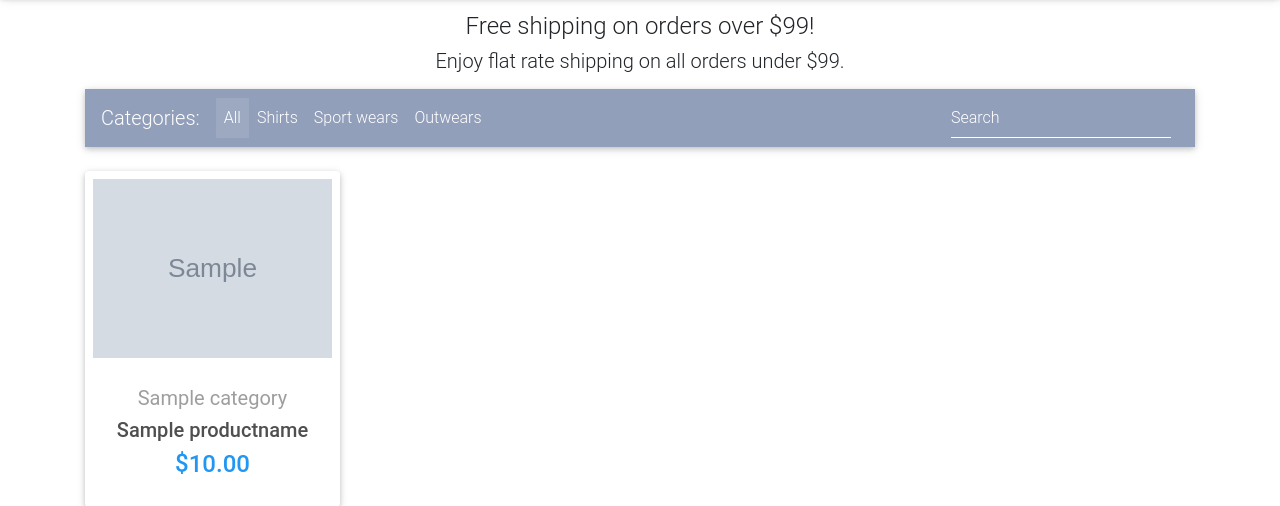
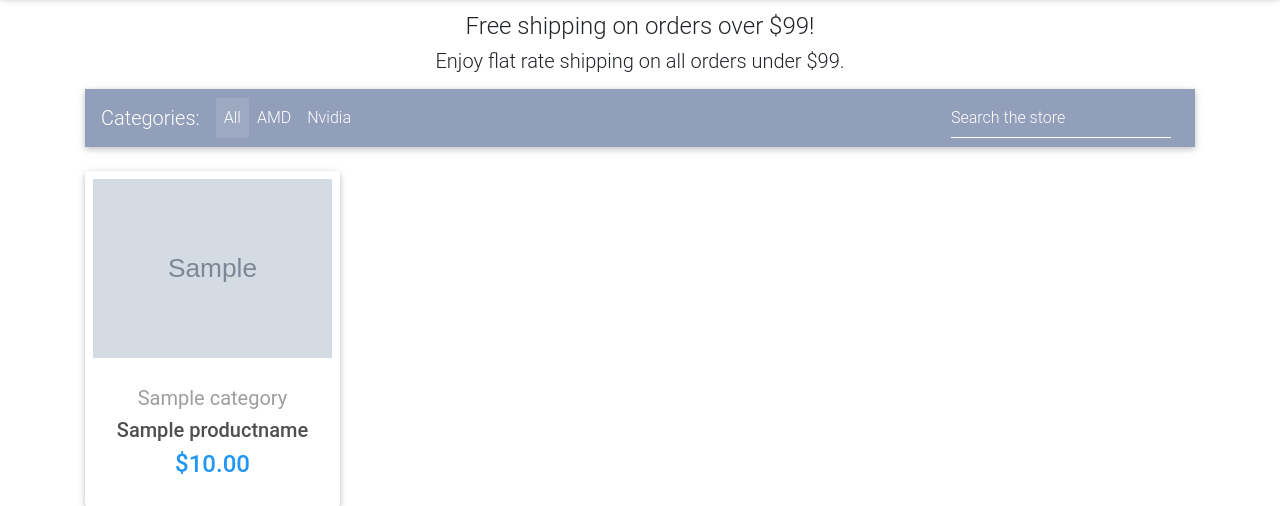
Before and after one commit to michaelhesch/ci-ms-4, a Django app: page /store/ in a window 1280 px wide. Shown: the part 65-571 px from the top of the page. Run offline with Django 3.2, Linux system fonts and the light colour scheme; tables that the repository leaves empty hold one stand-in row (values such as "Sample post"); grey boxes marked "Sample" are stand-in pictures; some libraries are stand-ins or nearby versions.

Commit message:
Refactor store view, add pagination, add search functionality and filtering by category, update template.

```diff
--- a/home/templates/home/store.html
+++ b/home/templates/home/store.html
@@ -27,33 +27,29 @@
   </button>
 
   <!-- Collapsible content -->
-  <div class="collapse navbar-collapse" id="basicExampleNav">
+  <div class="collapse navbar-collapse" id="store-nav">
     <!-- Links -->
     <ul class="navbar-nav mr-auto">
-      <li class="nav-item active">
-        <a class="nav-link" href="#">All
-          <span class="sr-only">(current)</span>
-        </a>
+      <li class="nav-item {% if current_category == None %}active{% endif %}">
+        <a class="nav-link" href="{% url 'home:store' %}">All</a>
       </li>
-      <li class="nav-item">
-        <a class="nav-link" href="#">Shirts</a>
+      <li class="nav-item {% if current_category == 'AMD' %}active{% endif %}">
+        <a class="nav-link" href="{% url 'home:store'%}?category=AMD">AMD</a>
       </li>
-      <li class="nav-item">
-        <a class="nav-link" href="#">Sport wears</a>
-      </li>
-      <li class="nav-item">
-        <a class="nav-link" href="#">Outwears</a>
+      <li class="nav-item {% if current_category == 'Nvidia' %}active{% endif %}">
+        <a class="nav-link" href="{% url 'home:store'%}?category=Nvidia">Nvidia</a>
       </li>
     </ul>
     <!-- Links -->
 
-    <form class="form-inline">
+    <form class="form-inline" method="GET" action="{% url 'home:store' %}">
       <div class="md-form my-0">
         <input
           class="form-control mr-sm-2"
           type="text"
-          placeholder="Search"
-          aria-label="Search"
+          name="q"
+          placeholder="Search the store"
+          aria-label="Search the store"
         />
       </div>
     </form>
@@ -64,10 +60,20 @@
 
 <!--Section: Products v.3-->
 <section class="text-center my-3 pt-2">
+  <div class="row">
+    <div class="col">
+    {% if search_term %}
+    <p>Search results for your search: '{{ search_term }}'</p>
+    {% endif %}
+    {% if current_category %}
+    <p>Store filtered for: '{{ current_category }}'</p>
+    {% endif %}
+    </div>
+  </div>
     <!--Grid row-->
     <div class="row wow fadeIn">
         <!--Grid column-->
-        {% for product in object_list %}
+        {% for product in products %}
         <div class="col-lg-3 col-md-6 mb-4">
             <!--Card-->
             <div class="card" style="height: 100%;">
@@ -92,7 +98,7 @@
                         alt="Default product image"
                     />
                 {% endif %}
-                    <a href="{{ product.get_absolute_url }}">
+                    <a href="{% url 'product:product_detail' slug=product.slug %}">
                         <div class="mask rgba-white-slight"></div>
                     </a>
                 </div>
@@ -106,7 +112,7 @@
                     </a>
                     <h5>
                         <strong>
-                        <a href="{{ product.get_absolute_url }}" class="dark-grey-text"> {{ product.product_name }}
+                        <a href="{% url 'product:product_detail' slug=product.slug %}" class="dark-grey-text"> {{ product.product_name }}
                         </a>
                         </strong>
                     </h5>
@@ -126,7 +132,7 @@
 <!--Section: Products v.3-->
 
 <!--Pagination-->
-{% if is_paginated %}
+{% if page_obj %}
 <nav class="d-flex justify-content-center wow fadeIn">
   <ul class="pagination pg-blue">
     <!--Arrow left-->
@@ -156,7 +162,6 @@
         <a class="page-link" href="?page={{ page_obj.next_page_number }}">{{ page_obj.next_page_number }}</a>
         </li>
     {% endif %}
-
     <!-- Arrow right -->
     {% if page_obj.has_next %}
         <li class="page-item">
--- a/home/urls.py
+++ b/home/urls.py
@@ -1,7 +1,7 @@
 from django.urls import path
 from .views import (
     HomeView,
-    StoreView,
+    products_store,
 )
 
 
@@ -9,5 +9,5 @@ app_name = 'home'
 
 urlpatterns = [
     path('', HomeView.as_view(), name='home'),
-    path('store/', StoreView.as_view(), name='store'),
+    path('store/', products_store, name='store'),
 ]
--- a/home/views.py
+++ b/home/views.py
@@ -1,14 +1,69 @@
-from django.shortcuts import render
+from django.contrib import messages
+from django.shortcuts import render, redirect, reverse
+from django.core.paginator import Paginator
+from django.db.models import Q
 from django.views.generic import ListView
-from product.models import Product
+from product.models import Product, Category
+
 
 class HomeView(ListView):
     model = Product
-    paginate_by = 8
     template_name='index.html'
 
 
-class StoreView(ListView):
-    model = Product
-    paginate_by = 8
-    template_name='store.html'
+def products_store(request):
+    products = Product.objects.all()
+    # Variables for searching and filtering store page
+    query = None
+    category = None
+    page_obj = None
+
+    if request.GET:
+        # Logic to filter the store page by GPU type (category)
+        if 'category' in request.GET:
+            category = request.GET['category'].split(',')
+            products = products.filter(category__category_name__in=category)
+            category = Category.objects.get(category_name__in=category)
+            if len(list(products)) > 8:
+                # Configure pagination for store page
+                paginator = Paginator(products, 8)
+                # Retrieve current page number from GET request, default to pg 1
+                page_number = request.GET.get('page', 1)
+                # Generate pagination page_obj to return in context
+                page_obj = paginator.get_page(page_number)
+                # Update paginated object to return in context
+                products = paginator.page(page_number)
+
+        # Logic to search the store items on product name, description and category name fields
+        elif 'q' in request.GET:
+            query = request.GET['q']
+            if not query:
+                messages.error(request, "Please enter criteria to search by!")
+                return redirect(reverse('home:store'))
+
+            queries = Q(product_name__product_name__icontains=query) | Q(description__icontains=query) | Q(category__category_name__icontains=query)
+            products = products.filter(queries)
+            if len(list(products)) > 8:
+                paginator = Paginator(products, 8)
+                page_number = request.GET.get('page', 1)
+                page_obj = paginator.get_page(page_number)
+                products = paginator.page(page_number)
+
+    # Set current_category value to return in context for menu bar dynamic styling
+    if category:
+        current_category = category.category_name
+    else:
+        current_category = None
+    if len(list(products)) > 8:
+        paginator = Paginator(products, 8)
+        page_number = request.GET.get('page', 1)
+        page_obj = paginator.get_page(page_number)
+        products = paginator.page(page_number)
+
+    context = {
+        'products': products,
+        'search_term': query,
+        'current_category': current_category,
+        'page_obj': page_obj
+    }
+    return render(request, 'home/store.html', context)
```
Also changed, not shown: home/models.py (+0 -15 lines).
